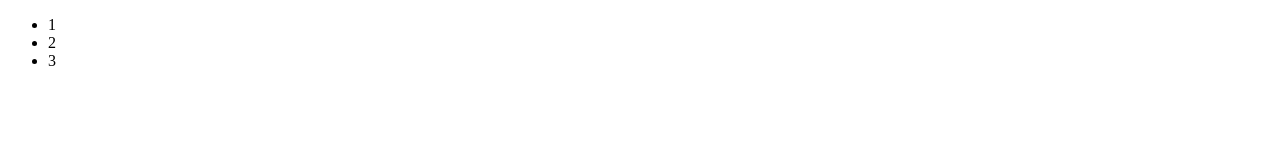
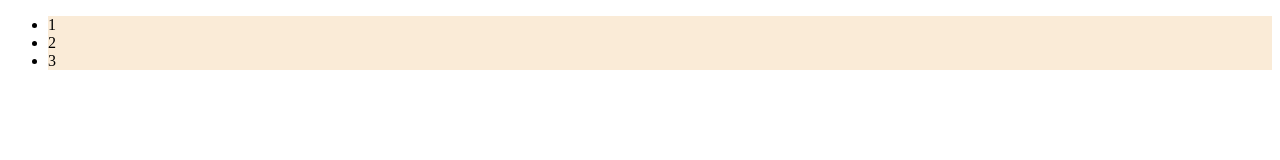
Before and after one commit to Jyf128/test, a plain HTML site: page index.html in a window 1280 px wide. Drawn offline with Linux system fonts and the light colour scheme.

Commit message:
给列表添加了样式

```diff
--- a/index.html
+++ b/index.html
@@ -4,6 +4,11 @@
     <meta charset="UTF-8">
     <meta name="viewport" content="width=device-width, initial-scale=1.0">
     <title>Git</title>
+    <style>
+        li{
+            background-color: antiquewhite;
+        }
+    </style>
 </head>
 <body>
     <ul>
```
